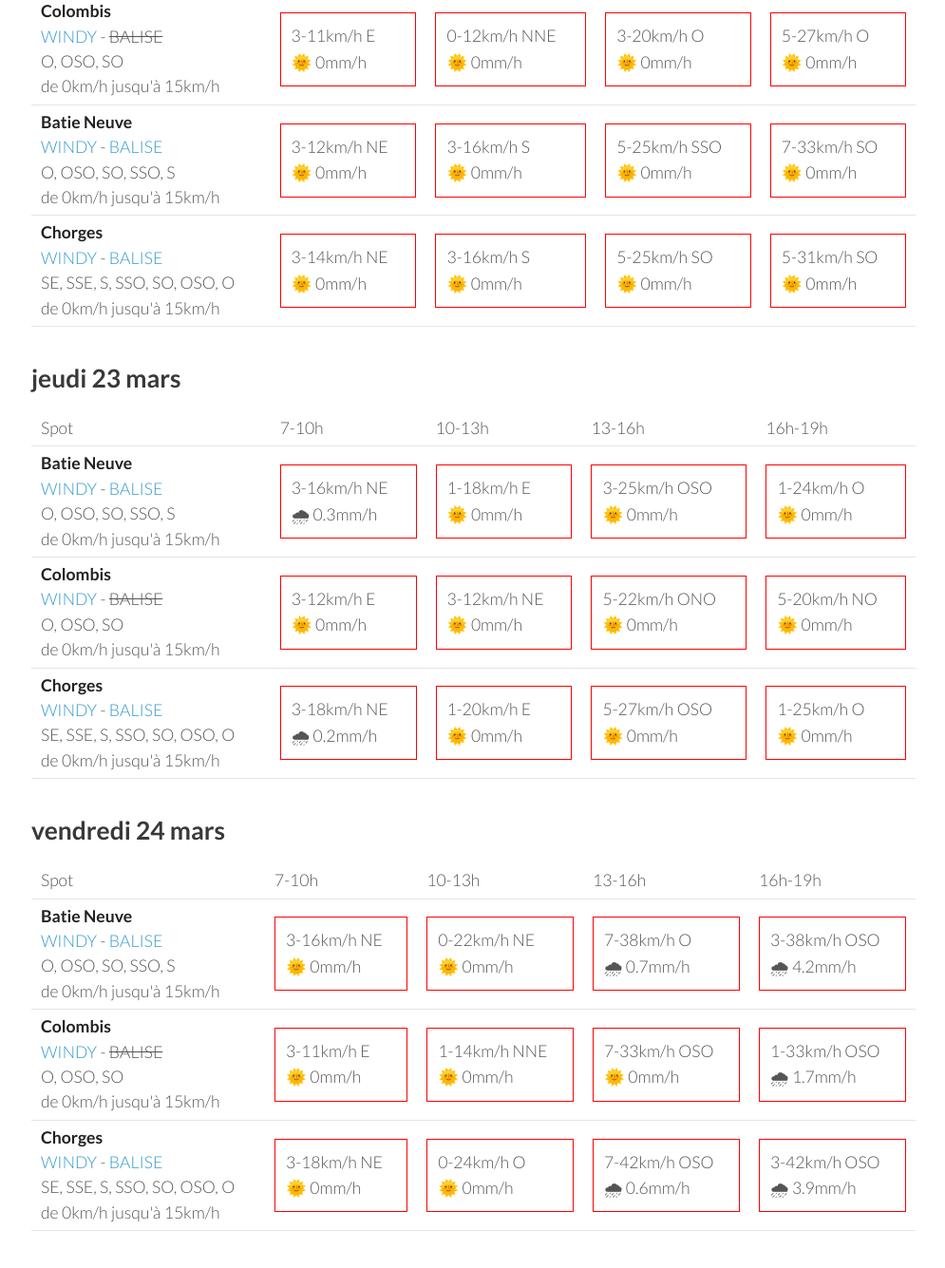
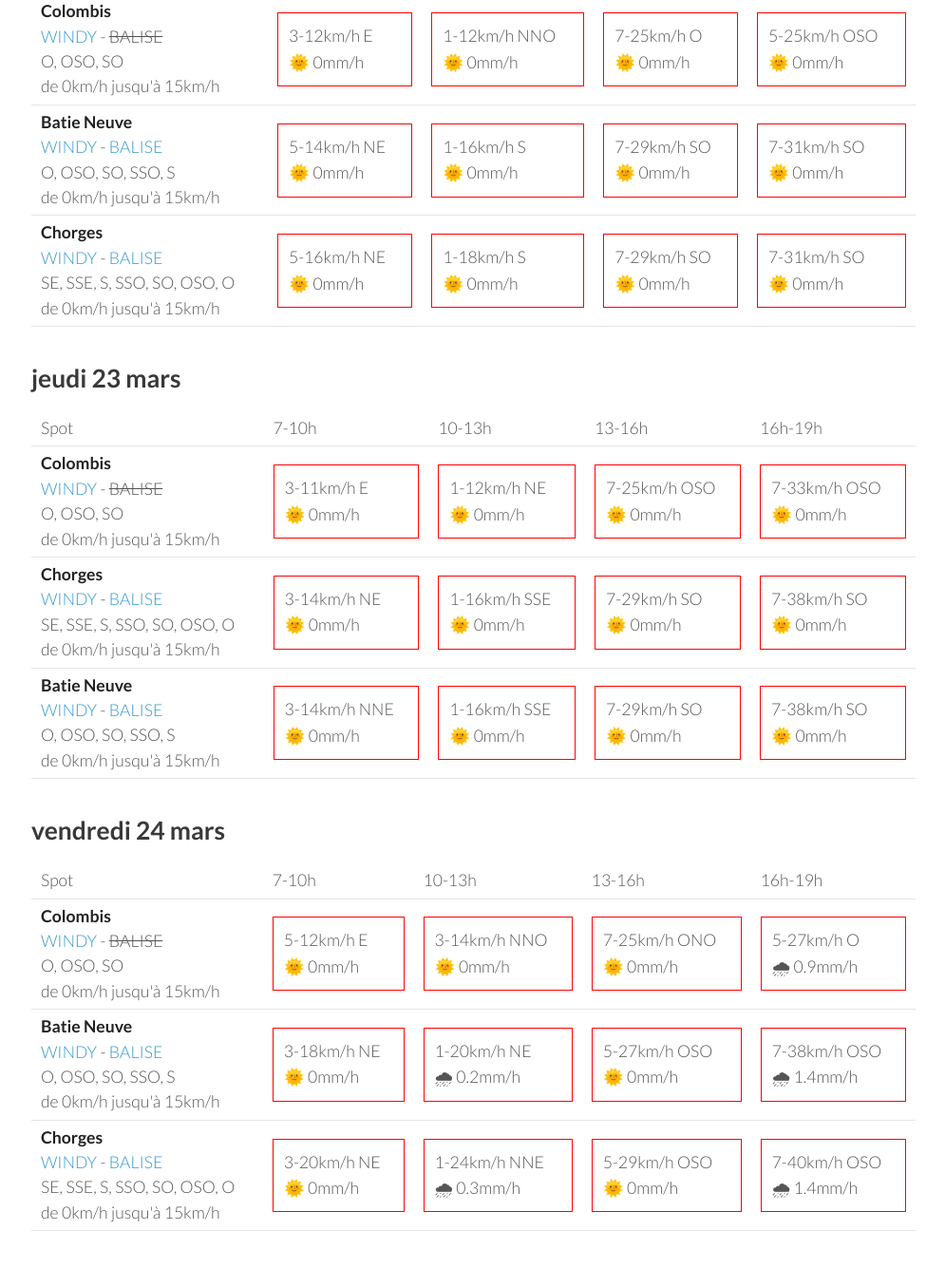
Before and after one commit to parapente-dans-le-nord/parapente-dans-le-nord.github.io, a Jekyll site: the page built from saint_andre.markdown, in a window 1280 px wide and 1400 px high, scrolled down 1801 px. Shown: the top 1335 px of the window at 95% size, without its empty margins (25-1020 px from the left). Built offline with Jekyll 4.4.1, drawn with Linux system fonts in a browser that asks for light colours; some of the changed text lies outside the part shown.

Commit message:
update index.markdown

```diff
--- a/saint_andre.markdown
+++ b/saint_andre.markdown
@@ -111,22 +111,12 @@ page mise à jour le dimanche 19 mars 19:36
       <td>16h-19h</td>
     </tr>
 <tr>
-        <td><strong>Colombis</strong><br><a href="https://windy.com/44.494/6.216?44.559,6.262,10">WINDY</a> - <span class="no-balise"> BALISE </span><br> <span class="vent-favorable">O, OSO, SO</span><br><span class="force-vent">de 0km/h jusqu'à 15km/h</span> </td>
-
-            <td><div class="not-flyable"><p>1-3km/h NNO</p><p>🌞 0mm/h</p></div></td>
-            <td><div class="not-flyable"><p>1-12km/h NNE</p><p>🌞 0mm/h</p></div></td>
-            <td><div class="not-flyable"><p>5-22km/h O</p><p>🌞 0mm/h</p></div></td>
-            <td><div class="not-flyable"><p>5-24km/h ONO</p><p>🌞 0mm/h</p></div></td>
-
-
-    </tr>
-<tr>
         <td><strong>Batie Neuve</strong><br><a href="https://windy.com/44.584/6.236?44.559,6.262,10,m:eTtagly">WINDY</a> - <span class=""><a href="https://www.openwindmap.org/PP554">BALISE</a> </span><br> <span class="vent-favorable">O, OSO, SO, SSO, S</span><br><span class="force-vent">de 0km/h jusqu'à 15km/h</span> </td>
 
             <td><div class="not-flyable"><p>5-7km/h NNE</p><p>🌞 0mm/h</p></div></td>
-            <td><div class="not-flyable"><p>1-16km/h S</p><p>🌞 0mm/h</p></div></td>
-            <td><div class="not-flyable"><p>5-24km/h SO</p><p>🌞 0mm/h</p></div></td>
-            <td><div class="not-flyable"><p>5-24km/h SO</p><p>🌞 0mm/h</p></div></td>
+            <td><div class="flyable"><p>1-14km/h S</p><p>🌞 0mm/h</p></div></td>
+            <td><div class="not-flyable"><p>5-25km/h SO</p><p>🌞 0mm/h</p></div></td>
+            <td><div class="not-flyable"><p>5-27km/h SO</p><p>🌞 0mm/h</p></div></td>
 
 
     </tr>
@@ -134,9 +124,19 @@ page mise à jour le dimanche 19 mars 19:36
         <td><strong>Chorges</strong><br><a href="https://windy.com/44.578/6.280?44.559,6.262,10">WINDY</a> - <span class=""><a href="https://www.openwindmap.org/PP554">BALISE</a> </span><br> <span class="vent-favorable">SE, SSE, S, SSO, SO, OSO, O</span><br><span class="force-vent">de 0km/h jusqu'à 15km/h</span> </td>
 
             <td><div class="not-flyable"><p>3-5km/h NNE</p><p>🌞 0mm/h</p></div></td>
-            <td><div class="not-flyable"><p>1-16km/h S</p><p>🌞 0mm/h</p></div></td>
-            <td><div class="not-flyable"><p>5-24km/h SO</p><p>🌞 0mm/h</p></div></td>
-            <td><div class="not-flyable"><p>5-24km/h SO</p><p>🌞 0mm/h</p></div></td>
+            <td><div class="flyable"><p>1-14km/h S</p><p>🌞 0mm/h</p></div></td>
+            <td><div class="not-flyable"><p>5-25km/h SO</p><p>🌞 0mm/h</p></div></td>
+            <td><div class="not-flyable"><p>5-27km/h SO</p><p>🌞 0mm/h</p></div></td>
+
+
+    </tr>
+<tr>
+        <td><strong>Colombis</strong><br><a href="https://windy.com/44.494/6.216?44.559,6.262,10">WINDY</a> - <span class="no-balise"> BALISE </span><br> <span class="vent-favorable">O, OSO, SO</span><br><span class="force-vent">de 0km/h jusqu'à 15km/h</span> </td>
+
+            <td><div class="not-flyable"><p>1-3km/h NNO</p><p>🌞 0mm/h</p></div></td>
+            <td><div class="not-flyable"><p>1-14km/h NNE</p><p>🌞 0mm/h</p></div></td>
+            <td><div class="not-flyable"><p>5-22km/h OSO</p><p>🌞 0mm/h</p></div></td>
+            <td><div class="not-flyable"><p>5-24km/h O</p><p>🌞 0mm/h</p></div></td>
 
 
     </tr>
@@ -159,30 +159,30 @@ page mise à jour le dimanche 19 mars 19:36
 <tr>
         <td><strong>Colombis</strong><br><a href="https://windy.com/44.494/6.216?44.559,6.262,10">WINDY</a> - <span class="no-balise"> BALISE </span><br> <span class="vent-favorable">O, OSO, SO</span><br><span class="force-vent">de 0km/h jusqu'à 15km/h</span> </td>
 
-            <td><div class="not-flyable"><p>3-11km/h E</p><p>🌞 0mm/h</p></div></td>
-            <td><div class="not-flyable"><p>0-12km/h NNE</p><p>🌞 0mm/h</p></div></td>
-            <td><div class="not-flyable"><p>3-20km/h O</p><p>🌞 0mm/h</p></div></td>
-            <td><div class="not-flyable"><p>5-27km/h O</p><p>🌞 0mm/h</p></div></td>
+            <td><div class="not-flyable"><p>3-12km/h E</p><p>🌞 0mm/h</p></div></td>
+            <td><div class="not-flyable"><p>1-12km/h NNO</p><p>🌞 0mm/h</p></div></td>
+            <td><div class="not-flyable"><p>7-25km/h O</p><p>🌞 0mm/h</p></div></td>
+            <td><div class="not-flyable"><p>5-25km/h OSO</p><p>🌞 0mm/h</p></div></td>
 
 
     </tr>
 <tr>
         <td><strong>Batie Neuve</strong><br><a href="https://windy.com/44.584/6.236?44.559,6.262,10,m:eTtagly">WINDY</a> - <span class=""><a href="https://www.openwindmap.org/PP554">BALISE</a> </span><br> <span class="vent-favorable">O, OSO, SO, SSO, S</span><br><span class="force-vent">de 0km/h jusqu'à 15km/h</span> </td>
 
-            <td><div class="not-flyable"><p>3-12km/h NE</p><p>🌞 0mm/h</p></div></td>
-            <td><div class="not-flyable"><p>3-16km/h S</p><p>🌞 0mm/h</p></div></td>
-            <td><div class="not-flyable"><p>5-25km/h SSO</p><p>🌞 0mm/h</p></div></td>
-            <td><div class="not-flyable"><p>7-33km/h SO</p><p>🌞 0mm/h</p></div></td>
+            <td><div class="not-flyable"><p>5-14km/h NE</p><p>🌞 0mm/h</p></div></td>
+            <td><div class="not-flyable"><p>1-16km/h S</p><p>🌞 0mm/h</p></div></td>
+            <td><div class="not-flyable"><p>7-29km/h SO</p><p>🌞 0mm/h</p></div></td>
+            <td><div class="not-flyable"><p>7-31km/h SO</p><p>🌞 0mm/h</p></div></td>
 
 
     </tr>
 <tr>
         <td><strong>Chorges</strong><br><a href="https://windy.com/44.578/6.280?44.559,6.262,10">WINDY</a> - <span class=""><a href="https://www.openwindmap.org/PP554">BALISE</a> </span><br> <span class="vent-favorable">SE, SSE, S, SSO, SO, OSO, O</span><br><span class="force-vent">de 0km/h jusqu'à 15km/h</span> </td>
 
-            <td><div class="not-flyable"><p>3-14km/h NE</p><p>🌞 0mm/h</p></div></td>
-            <td><div class="not-flyable"><p>3-16km/h S</p><p>🌞 0mm/h</p></div></td>
-            <td><div class="not-flyable"><p>5-25km/h SO</p><p>🌞 0mm/h</p></div></td>
-            <td><div class="not-flyable"><p>5-31km/h SO</p><p>🌞 0mm/h</p></div></td>
+            <td><div class="not-flyable"><p>5-16km/h NE</p><p>🌞 0mm/h</p></div></td>
+            <td><div class="not-flyable"><p>1-18km/h S</p><p>🌞 0mm/h</p></div></td>
+            <td><div class="not-flyable"><p>7-29km/h SO</p><p>🌞 0mm/h</p></div></td>
+            <td><div class="not-flyable"><p>7-31km/h SO</p><p>🌞 0mm/h</p></div></td>
 
 
     </tr>
@@ -203,32 +203,32 @@ page mise à jour le dimanche 19 mars 19:36
       <td>16h-19h</td>
     </tr>
 <tr>
-        <td><strong>Batie Neuve</strong><br><a href="https://windy.com/44.584/6.236?44.559,6.262,10,m:eTtagly">WINDY</a> - <span class=""><a href="https://www.openwindmap.org/PP554">BALISE</a> </span><br> <span class="vent-favorable">O, OSO, SO, SSO, S</span><br><span class="force-vent">de 0km/h jusqu'à 15km/h</span> </td>
-
-            <td><div class="not-flyable"><p>3-16km/h NE</p><p>🌧 0.3mm/h</p></div></td>
-            <td><div class="not-flyable"><p>1-18km/h E</p><p>🌞 0mm/h</p></div></td>
-            <td><div class="not-flyable"><p>3-25km/h OSO</p><p>🌞 0mm/h</p></div></td>
-            <td><div class="not-flyable"><p>1-24km/h O</p><p>🌞 0mm/h</p></div></td>
-
-
-    </tr>
-<tr>
         <td><strong>Colombis</strong><br><a href="https://windy.com/44.494/6.216?44.559,6.262,10">WINDY</a> - <span class="no-balise"> BALISE </span><br> <span class="vent-favorable">O, OSO, SO</span><br><span class="force-vent">de 0km/h jusqu'à 15km/h</span> </td>
 
-            <td><div class="not-flyable"><p>3-12km/h E</p><p>🌞 0mm/h</p></div></td>
-            <td><div class="not-flyable"><p>3-12km/h NE</p><p>🌞 0mm/h</p></div></td>
-            <td><div class="not-flyable"><p>5-22km/h ONO</p><p>🌞 0mm/h</p></div></td>
-            <td><div class="not-flyable"><p>5-20km/h NO</p><p>🌞 0mm/h</p></div></td>
+            <td><div class="not-flyable"><p>3-11km/h E</p><p>🌞 0mm/h</p></div></td>
+            <td><div class="not-flyable"><p>1-12km/h NE</p><p>🌞 0mm/h</p></div></td>
+            <td><div class="not-flyable"><p>7-25km/h OSO</p><p>🌞 0mm/h</p></div></td>
+            <td><div class="not-flyable"><p>7-33km/h OSO</p><p>🌞 0mm/h</p></div></td>
 
 
     </tr>
 <tr>
         <td><strong>Chorges</strong><br><a href="https://windy.com/44.578/6.280?44.559,6.262,10">WINDY</a> - <span class=""><a href="https://www.openwindmap.org/PP554">BALISE</a> </span><br> <span class="vent-favorable">SE, SSE, S, SSO, SO, OSO, O</span><br><span class="force-vent">de 0km/h jusqu'à 15km/h</span> </td>
 
-            <td><div class="not-flyable"><p>3-18km/h NE</p><p>🌧 0.2mm/h</p></div></td>
-            <td><div class="not-flyable"><p>1-20km/h E</p><p>🌞 0mm/h</p></div></td>
-            <td><div class="not-flyable"><p>5-27km/h OSO</p><p>🌞 0mm/h</p></div></td>
-            <td><div class="not-flyable"><p>1-25km/h O</p><p>🌞 0mm/h</p></div></td>
+            <td><div class="not-flyable"><p>3-14km/h NE</p><p>🌞 0mm/h</p></div></td>
+            <td><div class="not-flyable"><p>1-16km/h SSE</p><p>🌞 0mm/h</p></div></td>
+            <td><div class="not-flyable"><p>7-29km/h SO</p><p>🌞 0mm/h</p></div></td>
+            <td><div class="not-flyable"><p>7-38km/h SO</p><p>🌞 0mm/h</p></div></td>
+
+
+    </tr>
+<tr>
+        <td><strong>Batie Neuve</strong><br><a href="https://windy.com/44.584/6.236?44.559,6.262,10,m:eTtagly">WINDY</a> - <span class=""><a href="https://www.openwindmap.org/PP554">BALISE</a> </span><br> <span class="vent-favorable">O, OSO, SO, SSO, S</span><br><span class="force-vent">de 0km/h jusqu'à 15km/h</span> </td>
+
+            <td><div class="not-flyable"><p>3-14km/h NNE</p><p>🌞 0mm/h</p></div></td>
+            <td><div class="not-flyable"><p>1-16km/h SSE</p><p>🌞 0mm/h</p></div></td>
+            <td><div class="not-flyable"><p>7-29km/h SO</p><p>🌞 0mm/h</p></div></td>
+            <td><div class="not-flyable"><p>7-38km/h SO</p><p>🌞 0mm/h</p></div></td>
 
 
     </tr>
@@ -249,32 +249,32 @@ page mise à jour le dimanche 19 mars 19:36
       <td>16h-19h</td>
     </tr>
 <tr>
-        <td><strong>Batie Neuve</strong><br><a href="https://windy.com/44.584/6.236?44.559,6.262,10,m:eTtagly">WINDY</a> - <span class=""><a href="https://www.openwindmap.org/PP554">BALISE</a> </span><br> <span class="vent-favorable">O, OSO, SO, SSO, S</span><br><span class="force-vent">de 0km/h jusqu'à 15km/h</span> </td>
+        <td><strong>Colombis</strong><br><a href="https://windy.com/44.494/6.216?44.559,6.262,10">WINDY</a> - <span class="no-balise"> BALISE </span><br> <span class="vent-favorable">O, OSO, SO</span><br><span class="force-vent">de 0km/h jusqu'à 15km/h</span> </td>
 
-            <td><div class="not-flyable"><p>3-16km/h NE</p><p>🌞 0mm/h</p></div></td>
-            <td><div class="not-flyable"><p>0-22km/h NE</p><p>🌞 0mm/h</p></div></td>
-            <td><div class="not-flyable"><p>7-38km/h O</p><p>🌧 0.7mm/h</p></div></td>
-            <td><div class="not-flyable"><p>3-38km/h OSO</p><p>🌧 4.2mm/h</p></div></td>
+            <td><div class="not-flyable"><p>5-12km/h E</p><p>🌞 0mm/h</p></div></td>
+            <td><div class="not-flyable"><p>3-14km/h NNO</p><p>🌞 0mm/h</p></div></td>
+            <td><div class="not-flyable"><p>7-25km/h ONO</p><p>🌞 0mm/h</p></div></td>
+            <td><div class="not-flyable"><p>5-27km/h O</p><p>🌧 0.9mm/h</p></div></td>
 
 
     </tr>
 <tr>
-        <td><strong>Colombis</strong><br><a href="https://windy.com/44.494/6.216?44.559,6.262,10">WINDY</a> - <span class="no-balise"> BALISE </span><br> <span class="vent-favorable">O, OSO, SO</span><br><span class="force-vent">de 0km/h jusqu'à 15km/h</span> </td>
+        <td><strong>Batie Neuve</strong><br><a href="https://windy.com/44.584/6.236?44.559,6.262,10,m:eTtagly">WINDY</a> - <span class=""><a href="https://www.openwindmap.org/PP554">BALISE</a> </span><br> <span class="vent-favorable">O, OSO, SO, SSO, S</span><br><span class="force-vent">de 0km/h jusqu'à 15km/h</span> </td>
 
-            <td><div class="not-flyable"><p>3-11km/h E</p><p>🌞 0mm/h</p></div></td>
-            <td><div class="not-flyable"><p>1-14km/h NNE</p><p>🌞 0mm/h</p></div></td>
-            <td><div class="not-flyable"><p>7-33km/h OSO</p><p>🌞 0mm/h</p></div></td>
-            <td><div class="not-flyable"><p>1-33km/h OSO</p><p>🌧 1.7mm/h</p></div></td>
+            <td><div class="not-flyable"><p>3-18km/h NE</p><p>🌞 0mm/h</p></div></td>
+            <td><div class="not-flyable"><p>1-20km/h NE</p><p>🌧 0.2mm/h</p></div></td>
+            <td><div class="not-flyable"><p>5-27km/h OSO</p><p>🌞 0mm/h</p></div></td>
+            <td><div class="not-flyable"><p>7-38km/h OSO</p><p>🌧 1.4mm/h</p></div></td>
 
 
     </tr>
 <tr>
         <td><strong>Chorges</strong><br><a href="https://windy.com/44.578/6.280?44.559,6.262,10">WINDY</a> - <span class=""><a href="https://www.openwindmap.org/PP554">BALISE</a> </span><br> <span class="vent-favorable">SE, SSE, S, SSO, SO, OSO, O</span><br><span class="force-vent">de 0km/h jusqu'à 15km/h</span> </td>
 
-            <td><div class="not-flyable"><p>3-18km/h NE</p><p>🌞 0mm/h</p></div></td>
-            <td><div class="not-flyable"><p>0-24km/h O</p><p>🌞 0mm/h</p></div></td>
-            <td><div class="not-flyable"><p>7-42km/h OSO</p><p>🌧 0.6mm/h</p></div></td>
-            <td><div class="not-flyable"><p>3-42km/h OSO</p><p>🌧 3.9mm/h</p></div></td>
+            <td><div class="not-flyable"><p>3-20km/h NE</p><p>🌞 0mm/h</p></div></td>
+            <td><div class="not-flyable"><p>1-24km/h NNE</p><p>🌧 0.3mm/h</p></div></td>
+            <td><div class="not-flyable"><p>5-29km/h OSO</p><p>🌞 0mm/h</p></div></td>
+            <td><div class="not-flyable"><p>7-40km/h OSO</p><p>🌧 1.4mm/h</p></div></td>
 
 
     </tr>
```
Also changed, not shown: other parts of saint_andre.markdown (+1 -1 lines).
